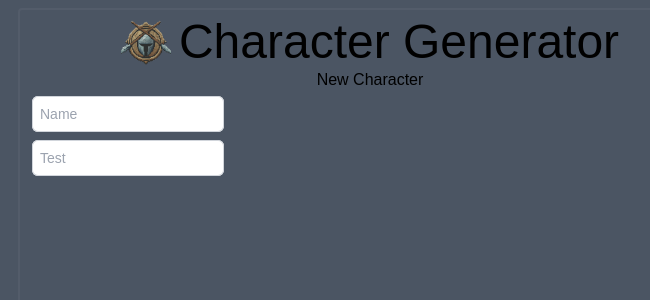
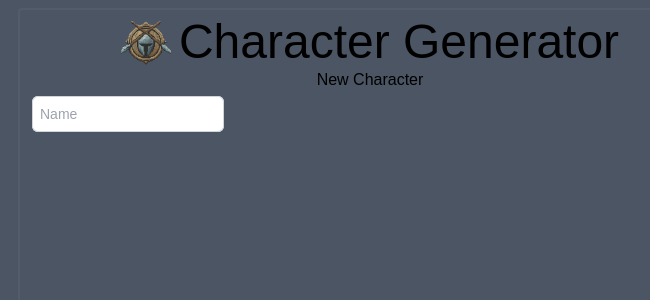
Before and after one commit to ashwillreid/char-gen, a Next.js app: page /NewCharacter in a window 1280 px wide. Shown: the top 300 px of the page, without its empty margins (270-920 px from the left). Built offline with nearby package versions, Linux system fonts and the light colour scheme; a web font is replaced by a local one.

Commit message:
update where used

```diff
--- a/src/app/NewCharacter/page.tsx
+++ b/src/app/NewCharacter/page.tsx
@@ -1,10 +1,13 @@
+"use client";
+import { useState } from "react";
 import TextField from "@/components/Inputs/TextField";
 
-export default async function NewCharacter() {
+export default function NewCharacter() {
+  const [name, setName] = useState("");
+
   return (
     <>
-      <TextField placeholder="Name" />
-      <TextField placeholder="Test" />
+      <TextField placeholder="Name" onUpdate={setName} val={name} />
     </>
   );
 }
```
